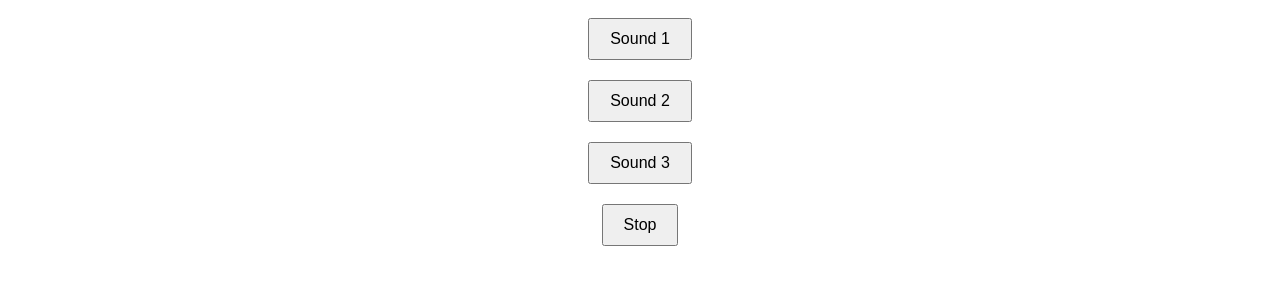
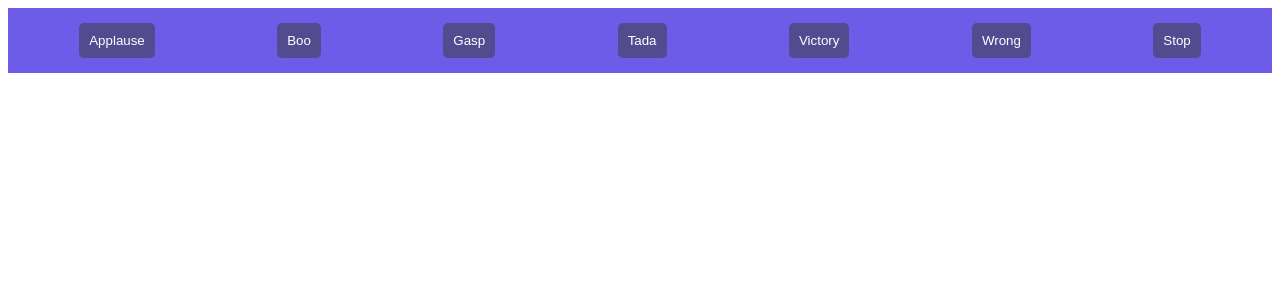
Before and after one commit to acciojob/Soundbar-Sathish-design-1, a website: page main.html in a window 1280 px wide. Drawn offline with Linux system fonts and the light colour scheme.

Commit message:
created a submission

```diff
--- a/main.html
+++ b/main.html
@@ -4,15 +4,36 @@
     <meta charset="UTF-8">
     <meta name="viewport" content="width=device-width, initial-scale=1.0">
     <title>Soundbar</title>
-    <link rel="stylesheet" href="styles.css">
+    <style>
+        #buttons {
+            background-color: #6c5ce7;
+            padding: 10px;
+            display: flex;
+            justify-content: space-around;
+        }
+
+        .btn,
+        .stop {
+            padding: 10px;
+            margin: 5px;
+            border: none;
+            border-radius: 5px;
+            cursor: pointer;
+            background-color: #534b90;
+            color: white;
+        }
+    </style>
 </head>
 <body>
-    <section id="buttons">
-        <button class="btn" data-sound="sound1.mp3">Sound 1</button>
-        <button class="btn" data-sound="sound2.mp3">Sound 2</button>
-        <button class="btn" data-sound="sound3.mp3">Sound 3</button>
+    <div id="buttons">
+        <button class="btn" data-sound="applause.mp3">Applause</button>
+        <button class="btn" data-sound="boo.mp3">Boo</button>
+        <button class="btn" data-sound="gasp.mp3">Gasp</button>
+        <button class="btn" data-sound="tada.mp3">Tada</button>
+        <button class="btn" data-sound="victory.mp3">Victory</button>
+        <button class="btn" data-sound="wrong.mp3">Wrong</button>
         <button class="stop">Stop</button>
-    </section>
-    <script src="script.js"></script>
+    </div>
+    <script type="text/javascript" src="script.js"></script>
 </body>
 </html>
--- a/script.js
+++ b/script.js
@@ -1,22 +1,28 @@
-//your JS code here. If required.
-const buttons = document.querySelectorAll('.btn');
-const stopButton = document.querySelector('.stop');
-let currentAudio = null;
+document.addEventListener('DOMContentLoaded', () => {
+    let currentAudio = null;
 
-buttons.forEach(button => {
-    button.addEventListener('click', () => {
+    document.querySelectorAll('.btn').forEach(button => {
+        button.addEventListener('click', () => {
+            // Stop the currently playing audio
+            if (currentAudio) {
+                currentAudio.pause();
+                currentAudio.currentTime = 0; // Reset to start
+            }
+
+            // Get the sound file from the button's data attribute
+            const soundFile = button.getAttribute('data-sound');
+            currentAudio = new Audio(`sounds/${soundFile}`);
+            currentAudio.play().catch(error => {
+                console.error('Error playing sound:', error);
+            });
+        });
+    });
+
+    document.querySelector('.stop').addEventListener('click', () => {
         if (currentAudio) {
             currentAudio.pause();
+            currentAudio.currentTime = 0; // Reset to start
+            currentAudio = null; // Reset currentAudio
         }
-        const soundFile = button.getAttribute('data-sound');
-        currentAudio = new Audio(`sounds/${soundFile}`);
-        currentAudio.play();
     });
 });
-
-stopButton.addEventListener('click', () => {
-    if (currentAudio) {
-        currentAudio.pause();
-        currentAudio.currentTime = 0; // Reset to start
-    }
-});
--- a/styles.css
+++ /dev/null
@@ -1,12 +0,0 @@
-/*  your css code here. If applicable */
-#buttons {
-    display: flex;
-    flex-direction: column;
-    align-items: center;
-}
-
-.btn, .stop {
-    margin: 10px;
-    padding: 10px 20px;
-    font-size: 16px;
-}
```
